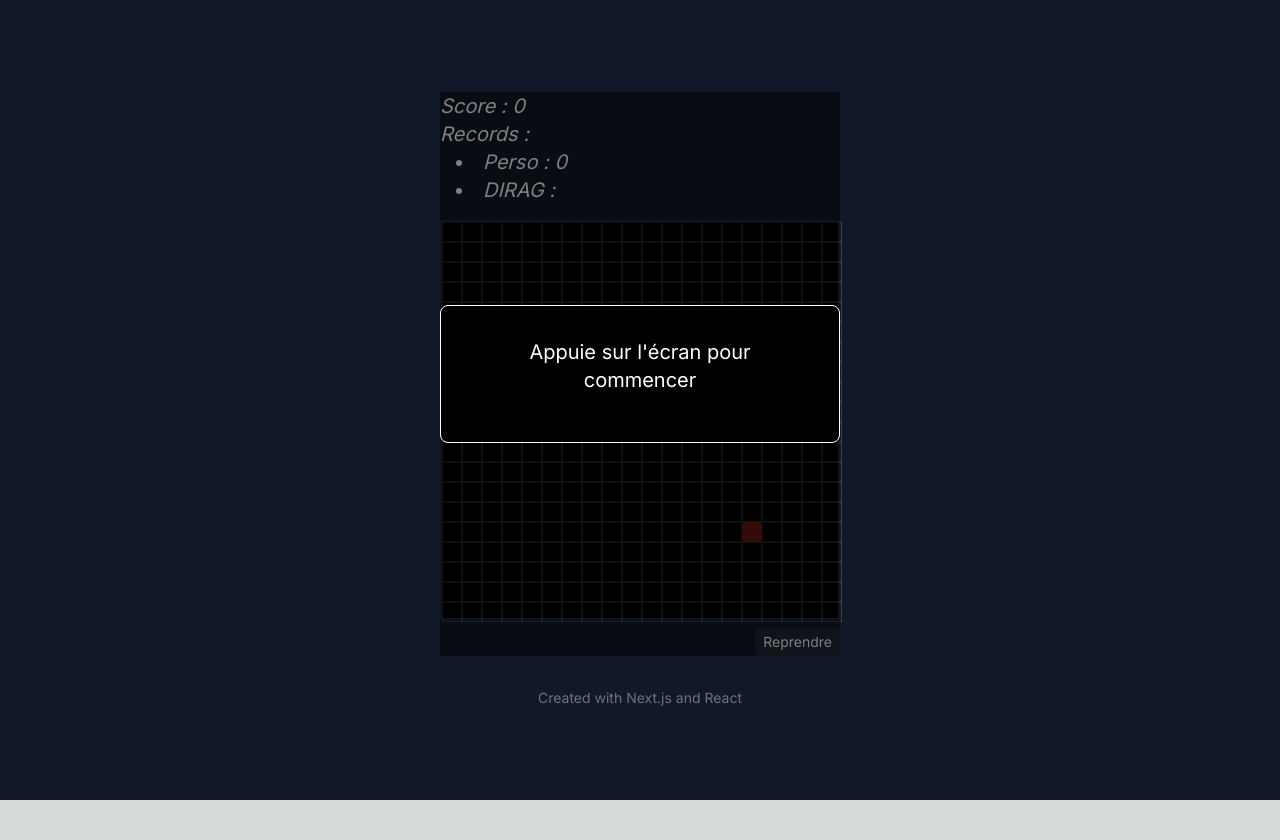
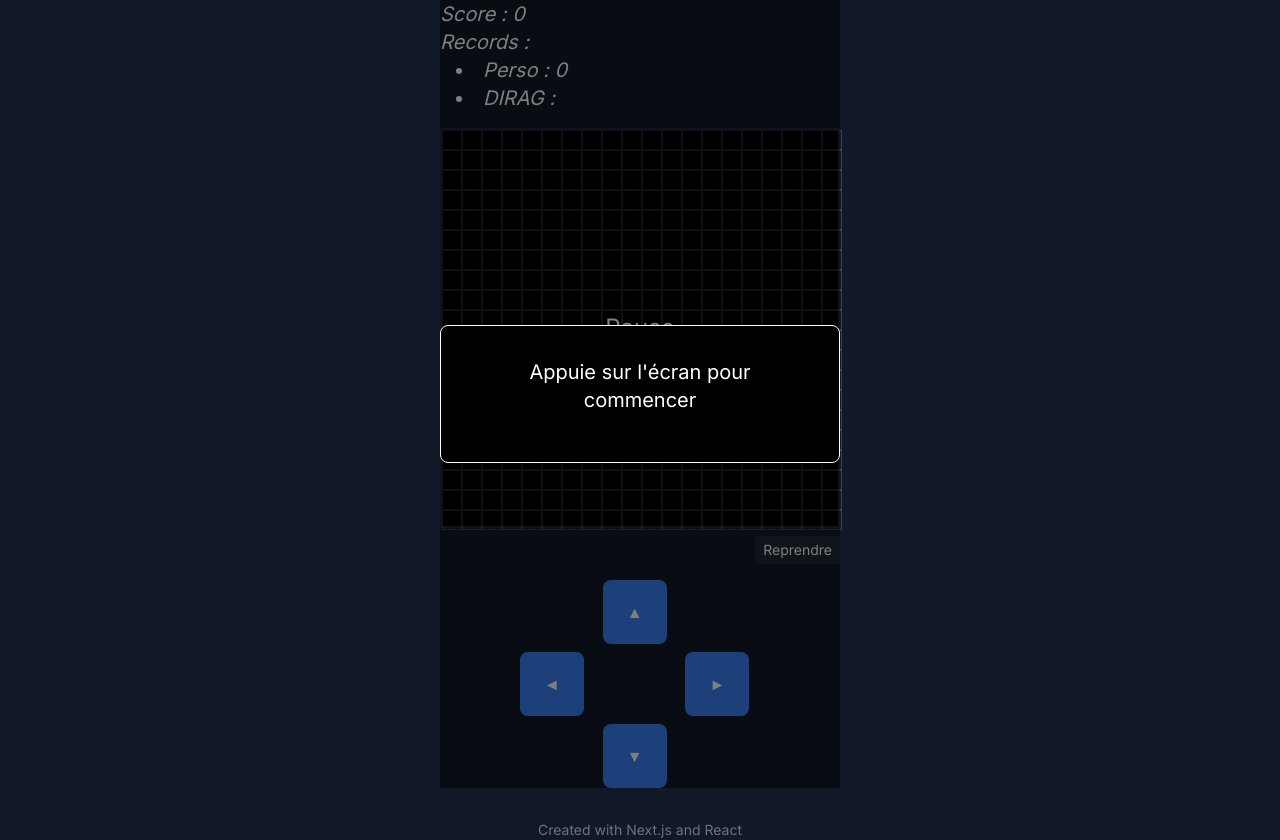
Before and after one commit to clement2323/snake_test, a Next.js app in the folder next-snake/: page /game in a window 1280 px wide. Before the commit the page ends 800 px from the top, so only its background shows below. Built offline with nearby package versions, Linux system fonts and the light colour scheme; no server answers.

Commit message:
nettoyage

```diff
--- a/next-snake/src/components/Controls.js
+++ b/next-snake/src/components/Controls.js
@@ -1,10 +1,45 @@
 export default function Controls({ onDirectionChange }) {
+  const handleInteraction = (direction) => (e) => {
+    if (e.type === 'touchend') {
+      e.preventDefault(); // Cela fonctionnera pour touchend
+    }
+    onDirectionChange(direction);
+  };
+
   return (
     <div className="grid grid-cols-3 gap-2 mt-4 w-[240px] mx-auto">
-      <button onClick={() => onDirectionChange({ x: 0, y: -1 })} className="col-start-2 w-16 h-16 bg-orange-500 text-black rounded-full hover:bg-orange-600 focus:outline-none border-2 border-black shadow-[0_0_0_2px_white]">↑</button>
-      <button onClick={() => onDirectionChange({ x: -1, y: 0 })} className="col-start-1 row-start-2 w-16 h-16 bg-orange-500 text-black rounded-full hover:bg-orange-600 focus:outline-none border-2 border-black shadow-[0_0_0_2px_white]">←</button>
-      <button onClick={() => onDirectionChange({ x: 1, y: 0 })} className="col-start-3 row-start-2 w-16 h-16 bg-orange-500 text-black rounded-full hover:bg-orange-600 focus:outline-none border-2 border-black shadow-[0_0_0_2px_white]">→</button>
-      <button onClick={() => onDirectionChange({ x: 0, y: 1 })} className="col-start-2 row-start-3 w-16 h-16 bg-orange-500 text-black rounded-full hover:bg-orange-600 focus:outline-none border-2 border-black shadow-[0_0_0_2px_white]">↓</button>
+      <button
+        onClick={handleInteraction({ x: 0, y: -1 })}
+        onTouchEnd={handleInteraction({ x: 0, y: -1 })}
+        className="col-start-2 w-16 h-16 bg-blue-500 text-white rounded-lg hover:bg-blue-600 focus:outline-none flex items-center justify-center"
+        aria-label="Up"
+      >
+        ▲
+      </button>
+      <button
+        onClick={handleInteraction({ x: -1, y: 0 })}
+        onTouchEnd={handleInteraction({ x: -1, y: 0 })}
+        className="col-start-1 row-start-2 w-16 h-16 bg-blue-500 text-white rounded-lg hover:bg-blue-600 focus:outline-none flex items-center justify-center"
+        aria-label="Left"
+      >
+        ◄
+      </button>
+      <button
+        onClick={handleInteraction({ x: 1, y: 0 })}
+        onTouchEnd={handleInteraction({ x: 1, y: 0 })}
+        className="col-start-3 row-start-2 w-16 h-16 bg-blue-500 text-white rounded-lg hover:bg-blue-600 focus:outline-none flex items-center justify-center"
+        aria-label="Right"
+      >
+        ►
+      </button>
+      <button
+        onClick={handleInteraction({ x: 0, y: 1 })}
+        onTouchEnd={handleInteraction({ x: 0, y: 1 })}
+        className="col-start-2 row-start-3 w-16 h-16 bg-blue-500 text-white rounded-lg hover:bg-blue-600 focus:outline-none flex items-center justify-center"
+        aria-label="Down"
+      >
+        ▼
+      </button>
     </div>
   )
 }
--- a/next-snake/src/components/Game.js
+++ b/next-snake/src/components/Game.js
@@ -46,6 +46,23 @@ export default function Game() {
     fetchHighScores()
   }, [fetchHighScores])
 
+  const handleBoardInteraction = useCallback(() => {
+    if (!gameStarted || gameOver) {
+      startGame();
+      setGameStarted(true);
+    }
+  }, [gameStarted, gameOver, startGame]);
+
+  const handleControlInteraction = useCallback((direction) => {
+    if (!gameStarted || gameOver) {
+      startGame();
+      setGameStarted(true);
+    }
+    if (!isPaused) {
+      changeDirection(direction);
+    }
+  }, [gameStarted, gameOver, startGame, changeDirection, isPaused]);
+
   useEffect(() => {
     const handleKeyPress = (e) => {
       if (['ArrowUp', 'ArrowDown', 'ArrowLeft', 'ArrowRight'].includes(e.key)) {
@@ -71,13 +88,13 @@ export default function Game() {
     }
 
     window.addEventListener('keydown', handleKeyPress);
-    window.addEventListener('touchstart', handleTouchStart);
+    window.addEventListener('touchstart', handleTouchStart, { passive: false });
 
     return () => {
       window.removeEventListener('keydown', handleKeyPress);
       window.removeEventListener('touchstart', handleTouchStart);
     }
-  }, [changeDirection, gameStarted, gameOver, startGame]);
+  }, [changeDirection, gameStarted, gameOver, startGame, handleBoardInteraction]);
 
   const [saveMessage, setSaveMessage] = useState('')
 
@@ -93,14 +110,14 @@ export default function Game() {
         body: JSON.stringify({
           player_id: user.id,
           score: score,
-          duration: gameDuration, // Utilisez gameDuration ici
+          duration: gameDuration,
           is_active: false,
           date_time: new Date().toISOString(),
           nom_du_jeu: "snake-dirag"
         }),
       })
       if (!response.ok) {
-        console.log( JSON.stringify({
+        console.log(JSON.stringify({
           player_id: user.id,
           score: score,
           duration: gameDuration,
@@ -119,7 +136,7 @@ export default function Game() {
     } catch (error) {
       console.error('Error saving score:', error)
     }
-  }, [user, fetchHighScores])
+  }, [user, fetchHighScores, gameDuration])
 
   useEffect(() => {
     if (gameOver) {
@@ -127,29 +144,18 @@ export default function Game() {
     }
   }, [gameOver, score, saveScore]);
 
-  const handleBoardInteraction = useCallback(() => {
-    if (!gameStarted || gameOver) {
-      startGame();
-      setGameStarted(true);
-    }
-  }, [gameStarted, gameOver, startGame]);
-
-  const handleControlInteraction = useCallback((direction) => {
-    if (!gameStarted || gameOver) {
-      startGame();
-      setGameStarted(true);
-    }
-    if (!isPaused) {
-
-      changeDirection(direction);
-    }
-  }, [gameStarted, gameOver, startGame, changeDirection, isPaused]);
-
   const handleResumeGame = useCallback(() => {
     if (isPaused) {
       pauseGame(); // Cette fonction devrait basculer l'état de pause
     }
   }, [isPaused, pauseGame]);
+
+  const handlePause = (e) => {
+    if (e.type === 'touchend') {
+      e.preventDefault();
+    }
+    pauseGame();
+  };
 
   return (
     <div className="relative">
@@ -167,13 +173,14 @@ export default function Game() {
           isPaused={isPaused}
         />
         <button
-          onClick={pauseGame}
+          onClick={handlePause}
+          onTouchEnd={handlePause}
           className="mt-2 bg-gray-800 text-white px-2 py-1 rounded text-sm"
         >
           {isPaused ? "Reprendre" : "Pause"}
         </button>
       </div>
-      <TouchJoystick onDirectionChange={handleControlInteraction} isPaused={isPaused} />
+      <Controls onDirectionChange={handleControlInteraction} />
       {!gameStarted && !gameOver && (
         <div className="absolute inset-0 bg-black bg-opacity-50 flex items-center justify-center">
           <div className="bg-black p-8 rounded-lg text-white text-center border border-white">
```
